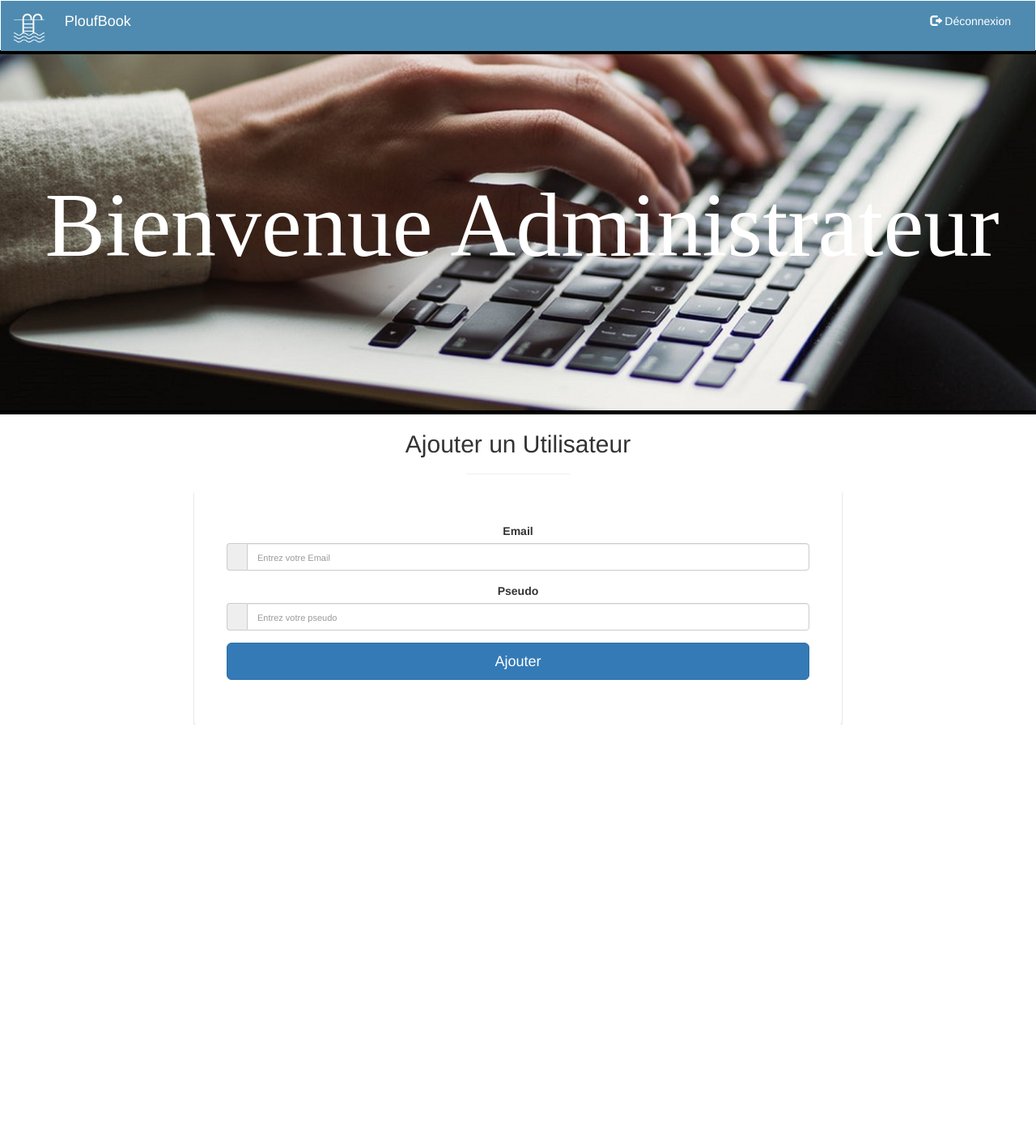
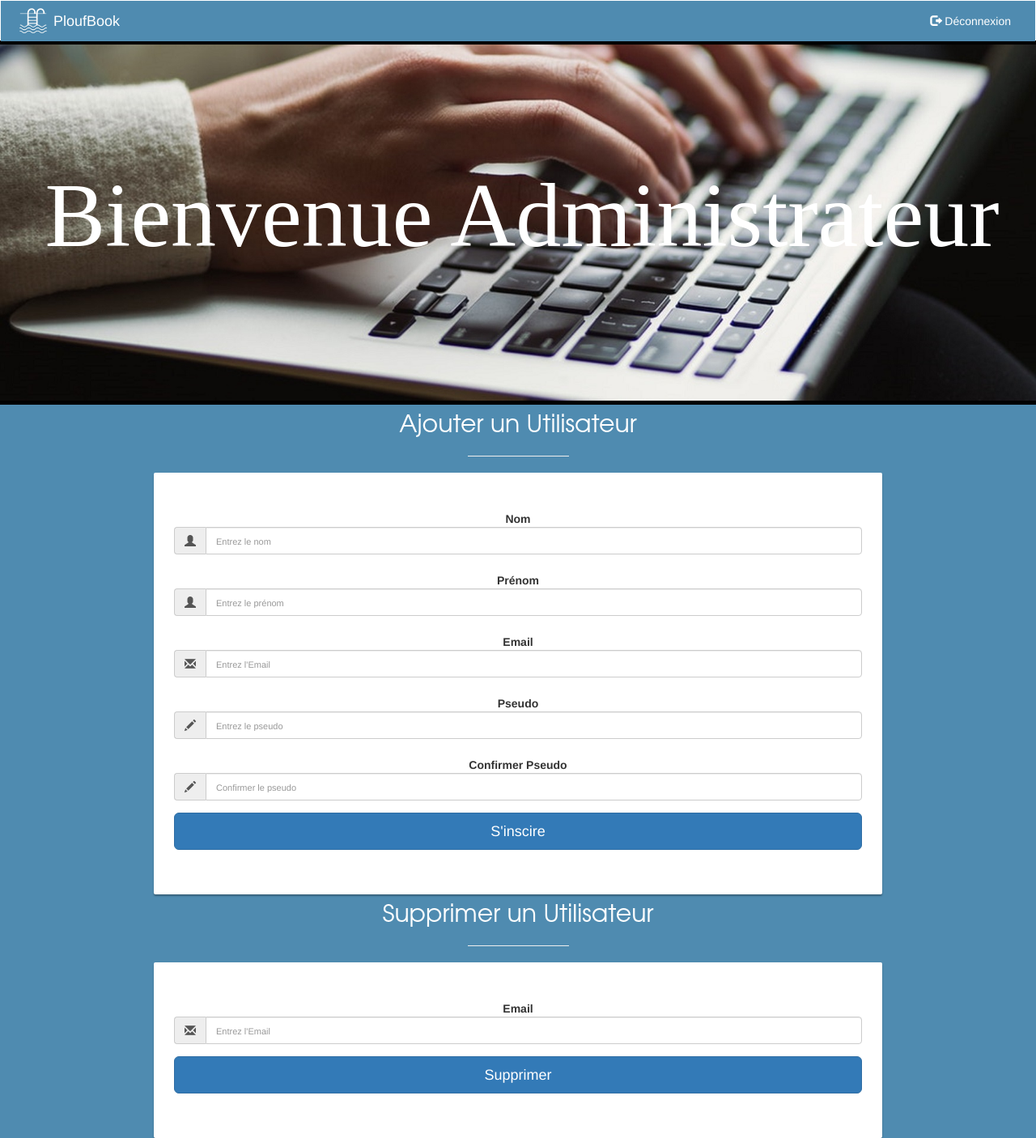
Before and after one commit to MartinLeMintier/Petit-Bassin, a PHP site: page /Admin.php in a window 1280 px wide. Shown: the whole page at 81% size. Before the commit the page ends 895 px from the top, so only its background shows below. Run offline with PHP 8.4, Linux system fonts and the light colour scheme.

Commit message:
création compte design

```diff
--- a/Admin.php
+++ b/Admin.php
@@ -21,6 +21,7 @@
 <link rel="shortcut icon" href="images/logonew.png">
 
 
+</script>
 
 <body>
 
@@ -49,20 +50,43 @@
 	</header>
 
 
-	<div class="container-fluid2">
+	<div class="container-fluid">
 		<div class=" section1 text-center">
 			<h2>Ajouter un Utilisateur</h2>
 			<hr />
 
+					<div class="col-sm-12">
+
+
 					<div class="main-login main-center">
-						<form>
+						<form class="form-horizontal" method="post" action="#">
+
+							<div class="form-group">
+							<label for="name" class="cols-sm-2 control-label">Nom</label>
+								<div class="cols-sm-10">
+									<div class="input-group">
+										<span class="input-group-addon"><i class="glyphicon glyphicon-user" aria-hidden="true"></i></span>
+										<input type="text" class="form-control" name="name" id="name"  placeholder="Entrez le nom"  />
+									</div>
+								</div>
+							</div>
+
+							<div class="form-group">
+							<label for="name" class="cols-sm-2 control-label">Prénom</label>
+								<div class="cols-sm-10">
+									<div class="input-group">
+										<span class="input-group-addon"><i class="glyphicon glyphicon-user" aria-hidden="true"></i></span>
+										<input type="text" class="form-control" name="name" id="name"  placeholder="Entrez le prénom"/>
+									</div>
+								</div>
+							</div>
 
 							<div class="form-group">
 								<label for="email" class="cols-sm-2 control-label">Email</label>
 								<div class="cols-sm-10">
 									<div class="input-group">
-									<span class="input-group-addon"><i class="fa fa-at" aria-hidden="true"></i></span>
-									<input type="text" class="form-control" name="email" id="email"  placeholder="Entrez votre Email"/>
+										<span class="input-group-addon"><i class="glyphicon glyphicon-envelope" aria-hidden="true"></i></span>
+										<input type="text" pattern="[a-z0-9._%+-]+@[a-z09.-] +\.[a-z]{2,3}$" required class="form-control" name="email" id="email"  placeholder="Entrez l'Email"/>
 									</div>
 								</div>
 							</div>
@@ -71,26 +95,73 @@
 								<label for="username" class="cols-sm-2 control-label">Pseudo</label>
 								<div class="cols-sm-10">
 									<div class="input-group">
-									<span class="input-group-addon"><i class="fa fa-male" aria-hidden="true"></i></span>
-									<input type="text" class="form-control" name="username" id="username"  placeholder="Entrez votre pseudo"/>
+										<span class="input-group-addon"><i class="glyphicon glyphicon-pencil" aria-hidden="true"></i></span>
+										<input type="text" class="form-control" name="username" id="username"  placeholder="Entrez le pseudo"/>
 									</div>
 								</div>
 							</div>
 
 
+							<div class="form-group">
+								<label for="confirm" class="cols-sm-2 control-label">Confirmer Pseudo</label>
+								<div class="cols-sm-10">
+									<div class="input-group">
+										<span class="input-group-addon"><i class="glyphicon glyphicon-pencil" aria-hidden="true"></i></span>
+										<input type="password" class="form-control" name="confirm" id="confirm"  placeholder="Confirmer le pseudo"/>
+									</div>
+								</div>
+							</div>
 
 							<div class="form-group ">
-							<button type="submit" class="btn btn-primary btn-lg btn-block login-button">Ajouter</button>
+								<button" type="button" class="btn btn-primary btn-lg btn-block login-button">S'inscire</button>
 							</div>
 
 						</form>
-
 					</div>
 
 	</div>
 </div>
 
+</div>
 
+
+<div class="container-fluid">
+		<div class=" section1 text-center">
+			<h2>Supprimer un Utilisateur</h2>
+			<hr />
+
+					<div class="col-sm-12">
+
+
+					<div class="main-login main-center">
+						<form class="form-horizontal" method="post" action="#">
+
+
+
+							<div class="form-group">
+								<label for="email" class="cols-sm-2 control-label">Email</label>
+								<div class="cols-sm-10">
+									<div class="input-group">
+										<span class="input-group-addon"><i class="glyphicon glyphicon-envelope" aria-hidden="true"></i></span>
+										<input type="text" class="form-control" name="email" id="email"  placeholder="Entrez l'Email"/>
+									</div>
+								</div>
+							</div>
+
+
+							<div class="form-group ">
+								<button type="button" class="btn btn-primary btn-lg btn-block login-button">Supprimer</button>
+							</div>
+
+						</form>
+					</div>
+
+	</div>
+
+</div>
+
+
+</div>
 
 
 
--- a/AdminDesign.css
+++ b/AdminDesign.css
@@ -25,10 +25,9 @@
 }
 .logo{
 	float: left;
-	margin-top: 5px;
-	margin-left: -9px;
-	margin-right: 15px;
-	width: 12%;
+    width: 50px;
+
+
 }
 
 header h1{
@@ -67,6 +66,13 @@
 h3{
     font-size:50px;
 
+
+}
+.section1{
+    padding-top: 10px;
+    margin-top: -20px;
+
+
 }
 
 h1.title {
@@ -82,6 +88,7 @@
 
 .form-group{
 	margin-bottom: 15px;
+
 }
 
 label{
@@ -106,12 +113,20 @@
     -webkit-box-shadow: 0px 2px 2px rgba(0, 0, 0, 0.3);
     box-shadow: 0px 2px 2px rgba(0, 0, 0, 0.3);
 
+
 }
 
 .main-center{
  	margin-top: 30px;
  	margin: 0 auto;
- 	max-width: 800px;
+ 	max-width: 900px;
     padding: 40px 40px;
 
+
 }
+
+
+h2{
+    color:white !important;
+    font-family: 'Avantgarde', 'TeX Gyre Adventor', 'URW Gothic L', sans-serif!important;
+}
```
Also changed, not shown: Connexion.php (+79 -4 lines), designConn.css (+6 -5 lines). Lines whose indentation alone changed are shown as unchanged.
